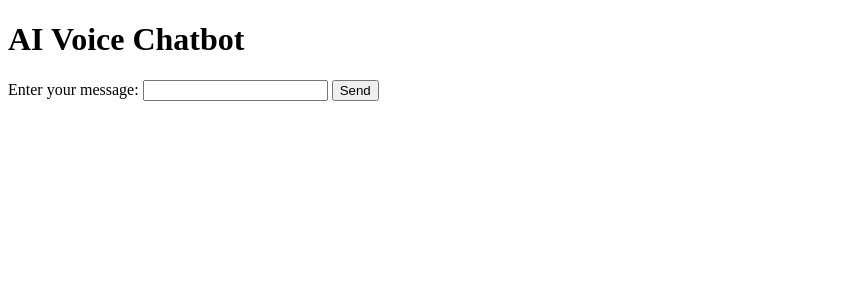
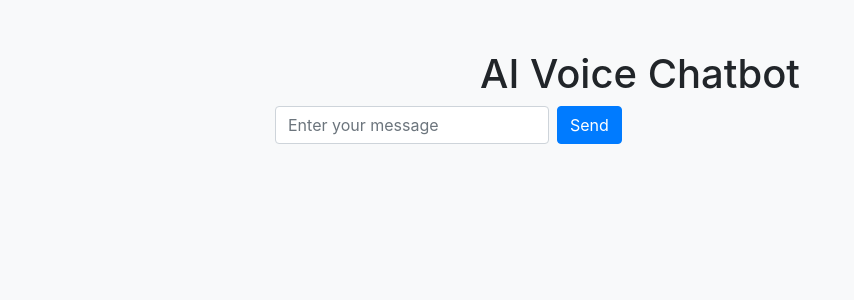
Before and after one commit to adminunblinded/shawnai, a Flask app: page / in a window 1280 px wide. Shown: the top 300 px of the page, without its empty margins (0-854 px from the left). Run offline with Flask 3, Linux system fonts and the light colour scheme; some libraries are stand-ins or nearby versions.

Commit message:
Update index.html

```diff
--- a/templates/index.html
+++ b/templates/index.html
@@ -4,17 +4,46 @@
     <meta charset="UTF-8">
     <meta name="viewport" content="width=device-width, initial-scale=1.0">
     <title>AI Voice Chatbot</title>
+    <!-- Bootstrap CSS -->
+    <link href="https://stackpath.bootstrapcdn.com/bootstrap/4.5.2/css/bootstrap.min.css" rel="stylesheet">
+    <style>
+        body {
+            background-color: #f8f9fa;
+        }
+        .container {
+            margin-top: 50px;
+        }
+        .form-group {
+            margin-bottom: 1.5rem;
+        }
+        #response {
+            margin-top: 20px;
+        }
+    </style>
 </head>
 <body>
-    <h1>AI Voice Chatbot</h1>
-    <form id="chat-form" action="/chat" method="post">
-        <label for="user_input">Enter your message:</label>
-        <input type="text" id="user_input" name="user_input" required>
-        <button type="submit">Send</button>
-    </form>
-    <div id="response">
-        <audio id="audio" controls style="display: none;"></audio>
+    <div class="container">
+        <div class="row justify-content-center">
+            <div class="col-md-8">
+                <h1 class="text-center">AI Voice Chatbot</h1>
+                <form id="chat-form" action="/chat" method="post" class="form-inline">
+                    <div class="form-group mb-2 mr-2">
+                        <label for="user_input" class="sr-only">Enter your message:</label>
+                        <input type="text" class="form-control" id="user_input" name="user_input" placeholder="Enter your message" required>
+                    </div>
+                    <button type="submit" class="btn btn-primary mb-2">Send</button>
+                </form>
+                <div id="response" class="text-center">
+                    <audio id="audio" controls style="display: none;"></audio>
+                </div>
+            </div>
+        </div>
     </div>
+
+    <!-- Bootstrap JS and dependencies -->
+    <script src="https://code.jquery.com/jquery-3.5.1.slim.min.js"></script>
+    <script src="https://cdn.jsdelivr.net/npm/@popperjs/core@2.5.3/dist/umd/popper.min.js"></script>
+    <script src="https://stackpath.bootstrapcdn.com/bootstrap/4.5.2/js/bootstrap.min.js"></script>
 
     <script>
         document.getElementById('chat-form').addEventListener('submit', async function(event) {
```
